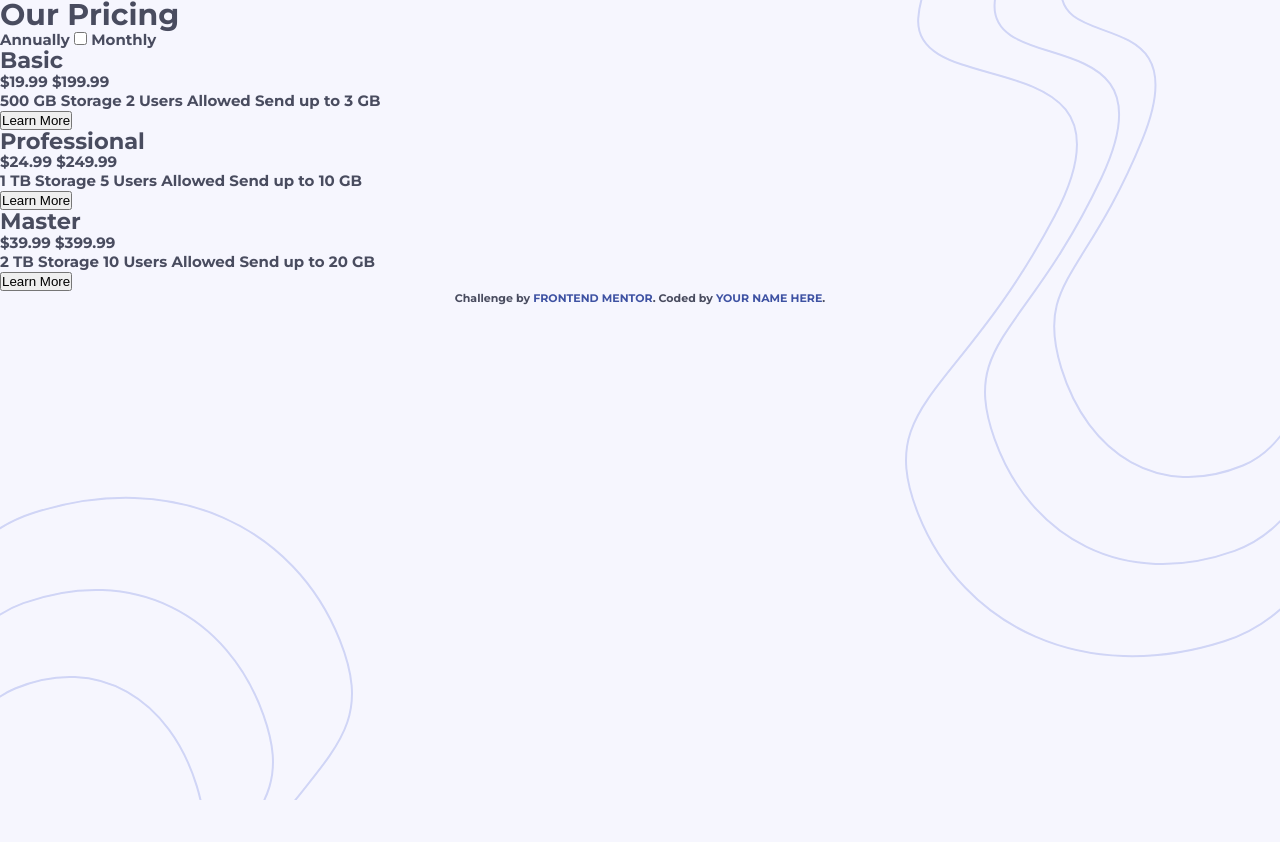
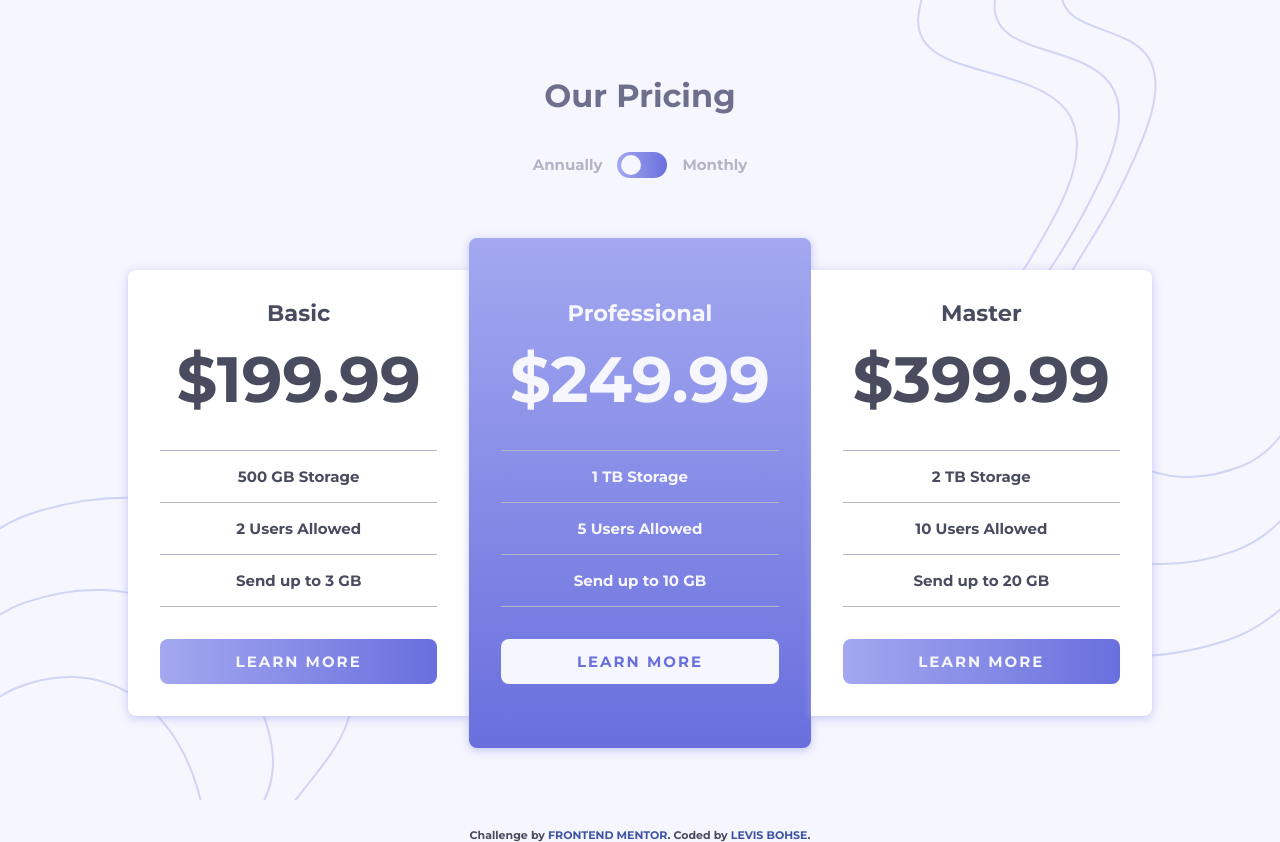
Before and after one commit to Orekihotarou-k/fem-js-pricing-component-with-toggle, a plain HTML site: page index.html in a window 1280 px wide. Before the commit the page ends 800 px from the top, so only its background shows below. Drawn offline with Linux system fonts and the light colour scheme.

Commit message:
no commit

```diff
--- a/index.html
+++ b/index.html
@@ -22,19 +22,27 @@
 </head>
 <body>
 
-  <main class="wrapper">
+  <main class="wrapper split">
 
-    <h1 class="title">Our Pricing</h1>
-    <label for="price-slider">Annually
-      <input type="checkbox" id="price-slider"> Monthly
-    </label>
+    <div>
+      <h1 class="title">Our Pricing</h1>
+    </div>
 
-    <section class="price-cards">
-      <div class="card">
+    <div class="price-slider spacer ">
+      <span>Annually</span>
+      <label class="price-toggle">
+        <input type="checkbox">
+      </label>
+
+      <span>Monthly</span>
+    </div>
+
+    <section class="price-cards split spacer">
+      <div class="card card-spacer white-card">
         <h2 class="card-title">Basic</h2>
-        <span class="card-amount-month">&dollar;19.99</span>
-        <span class="card-amount-year">&dollar;199.99</span>
-        <div class="card-options">
+        <span class="card-amount month">&dollar;19.99</span>
+        <span class="card-amount year">&dollar;199.99</span>
+        <div class="card-options split">
           <span class="option">500 GB Storage</span>
           <span class="option">2 Users Allowed</span>
           <span class="option">Send up to 3 GB</span>
@@ -42,23 +50,23 @@
         <button class="card-button">Learn More</button>
       </div>
 
-      <div class="card">
+      <div class="card card-spacer purple-card">
         <h2 class="card-title">Professional</h2>
-        <span class="card-amount-month">&dollar;24.99</span>
-        <span class="card-amount-year">&dollar;249.99</span>
-        <div class="card-options">
+        <span class="card-amount month">&dollar;24.99</span>
+        <span class="card-amount year">&dollar;249.99</span>
+        <div class="card-options split">
           <span class="option">1 TB Storage</span>
           <span class="option">5 Users Allowed</span>
           <span class="option">Send up to 10 GB</span>
         </div>
-        <button class="card-button">Learn More</button>
+        <button class="card-button bg-white">Learn More</button>
       </div>
 
-      <div class="card">
+      <div class="card card-spacer white-card--2">
         <h2 class="card-title">Master</h2>
-        <span class="card-amount-month">&dollar;39.99</span>
-        <span class="card-amount-year">&dollar;399.99</span>
-        <div class="card-options">
+        <span class="card-amount month">&dollar;39.99</span>
+        <span class="card-amount year">&dollar;399.99</span>
+        <div class="card-options split">
           <span class="option">2 TB Storage</span>
           <span class="option">10 Users Allowed</span>
           <span class="option">Send up to 20 GB</span>
@@ -71,7 +79,7 @@
   <footer>
     <div class="attribution">
       Challenge by <a href="https://www.frontendmentor.io?ref=challenge" target="_blank">Frontend Mentor</a>.
-      Coded by <a href="#">Your Name Here</a>.
+      Coded by <a href="https://www.frontendmentor.io/profile/Orekihotarou-k">Levis Bohse</a>.
     </div>
   </footer>
 </body>
--- a/script.js
+++ b/script.js
@@ -0,0 +1,6 @@
+const priceToggle = document.querySelector('.price-toggle')
+const cardAmount = document.querySelector('.card-amount')
+
+priceToggle.addEventListener("click", () => {
+    cardAmount.
+})
--- a/style.css
+++ b/style.css
@@ -11,8 +11,11 @@
     --ff-main: 'Montserrat', sans-serif;
     --fw-700: 700;
 
-    --fs-price: 2rem;
+    --fs-price: 4rem;
+    --fs-title: 2rem;
     --fs-body: 0.938rem;
+
+    --radius: 8px;
 }
 
 
@@ -56,6 +59,9 @@ img {
     background-size: cover;
 }
 
+
+/* general styles */
+
 body {
     font-family: var(--ff-main);
     font-weight: var(--fw-700);
@@ -74,12 +80,223 @@ body::after {
 body::before {
     background: url(images/bg-top.svg) top right;
     background-repeat: no-repeat;
+    z-index: -2;
 }
 
 body::after {
     background: url(images/bg-bottom.svg) bottom left;
     background-repeat: no-repeat;
+    z-index: -2;
 }
 
 
+/* utitlity classes */
+.spacer {
+    margin-top: .5em;
+}
+
+.split {
+    display: flex;
+    align-items: center;
+    justify-content: center;
+    flex-direction: column;
+}
+
+.card-spacer * + * {
+    margin-top: 1rem;
+}
+
+.card.purple-card {
+    padding-top: 4rem;
+    padding-bottom: 4rem;
+    color: var(--clr-very-light-grayish-blue);
+    background: linear-gradient(to bottom, var(--clr-gradient-linear), var(--clr-gradient-linear--2));
+}
+
+.card-button.bg-white {
+    color: var(--clr-gradient-linear--2);
+    background: var(--clr-very-light-grayish-blue);
+}
+
+.card-button.bg-white:hover {
+    color: var(--clr-very-light-grayish-blue);
+    border-color: var(--clr-very-light-grayish-blue);
+}
+
+.card.white-card {
+    border-top-right-radius: 0;
+    border-bottom-right-radius: 0;
+}
+
+.card.white-card--2 {
+    border-top-left-radius: 0;
+    border-bottom-left-radius: 0;
+}
+
+
+
 /* general layout */
+
+.wrapper {
+    margin: 5rem 0;
+}
+
+.price-cards {
+    width: 80%;
+    flex-direction: row;
+    flex-wrap: wrap;
+}
+
+.price-cards.spacer {
+    margin-top: 4em;
+}
+
+.card {
+    flex: 1 0 8rem;
+    text-align: center;
+}
+
+.price-slider {
+    display: flex;
+    align-items: center;
+    gap: 1em;
+}
+
+.price-slider > * {
+    margin-top: 0;
+}
+
+
+/* typography */
+
+.title {
+    font-size: var(--fs-title);
+    color: var(--clr-grayish-blue);
+    margin-bottom: 1em;
+}
+
+.price-slider > span {
+    color: var(--clr-light-grayish-blue);
+}
+
+.card-title.purple-card {
+    color: var(--clr-grayish-blue);
+    font-size: var(--fs-body);
+}
+
+.card-amount {
+    display: inline-block;
+    font-size: var(--fs-price);
+    margin: 1rem 0;
+}
+
+.card-amount.month {
+    display: none;
+}
+
+.option.purple-card {
+    color: var(--clr-grayish-blue);
+}
+
+.card-button {
+    font-family: var(--ff-main);
+    font-size: var(--fs-body);
+    letter-spacing: 2px;
+    color: var(--clr-very-light-grayish-blue);
+    text-transform: uppercase;
+}
+
+/* .card {
+    animation: cardpop 1s linear 0s 1;
+} */
+
+@keyframes cardpop {
+    from {
+        opacity: 0;
+    } to {
+        opacity: 100%;
+    }
+
+}
+
+/* components */
+
+.card-button {
+    width: 100%;
+    display: inline-block;
+    padding: .8rem;
+    border: none;
+    background: linear-gradient(to right, var(--clr-gradient-linear), var(--clr-gradient-linear--2));
+    border-radius: var(--radius);
+    transition: color .3s ease;
+}
+
+.card-button:hover {
+    color: var(--clr-gradient-linear);
+    border: 1px solid var(--clr-dark-grayish-blue);
+    background: transparent;
+}
+
+.price-toggle {
+    content: '';
+    width: 50px;
+    height: 26px;
+    border-radius: 999px;
+    padding: .2rem;
+    background: linear-gradient(to right, var(--clr-gradient-linear), var(--clr-gradient-linear--2));
+    position: relative;
+    cursor: pointer;
+}
+
+.price-toggle input {
+    appearance: none;
+    content: '';
+    width: 20px;
+    height: 20px;
+    border-radius: 50%;
+    position: absolute;
+    background: var(--clr-very-light-grayish-blue);
+    cursor: pointer;
+    transition: translate .3s ease;
+}
+
+.price-toggle input:checked {
+    translate: 1.3rem;
+}
+
+.card {
+    padding: 2rem ;
+    background: #ffffff;
+    border-radius: var(--radius);
+    box-shadow: 0px 2px 10px rgba(163, 168, 240, 0.637);
+}
+
+.card-options > * {
+    width: 100%;
+    padding-top: 1rem;
+    border-top: 1px solid var(--clr-light-grayish-blue);
+}
+
+.card-options > *:nth-child(3) {
+    padding-bottom: 1rem;
+    margin-bottom: 1rem;
+    border-bottom: 1px solid var(--clr-light-grayish-blue);
+}
+
+@media (max-width: 1000px) {
+    .price-cards {
+        gap: 2rem;
+    }
+
+    .card.purple-card {
+       padding: 2rem;
+    }
+
+    .card.white-card {
+        border-radius: var(--radius);
+    }
+
+    .card.white-card--2 {
+        border-radius: var(--radius)
+    }
+}
```
